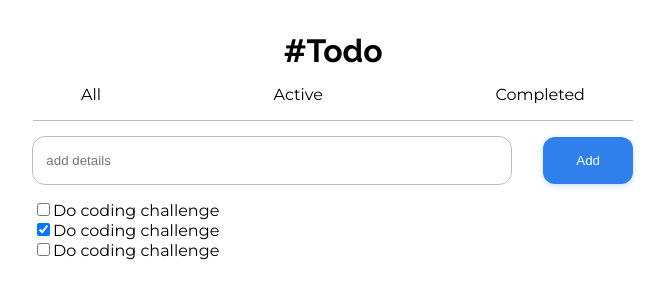
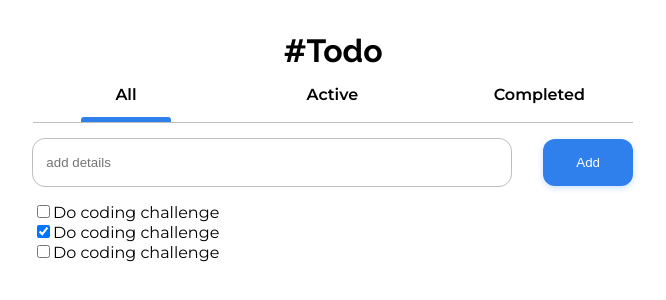
Before and after one commit to cacosted/react-tasks, a React (Vite) app: page / in a window 1280 px wide. Shown: the top 300 px of the page, without its empty margins (307-973 px from the left). Built offline with nearby package versions, Linux system fonts and the light colour scheme.

Commit message:
add active tab state with style

```diff
--- a/src/App.jsx
+++ b/src/App.jsx
@@ -25,11 +25,12 @@ const initialTaskList = [
 
 export const App = () => {
   const [taskList, setTaskList] = useState(initialTaskList)
+  const [activeTab, setActiveTab] = useState('All')
 
   return (
     <Container>
       <Title>#Todo</Title>
-      <TaskFilters />
+      <TaskFilters activeTab={activeTab} setActiveTab={setActiveTab} />
       <NewTaskBar setTaskList={setTaskList} />
       <TaskList>
         {
--- a/src/components/TaskFilters/index.jsx
+++ b/src/components/TaskFilters/index.jsx
@@ -1,11 +1,15 @@
-import { TaskBar } from './styles'
+import { TaskBar, TaskTab } from './styles'
 
-export const TaskFilters = () => {
+export const TaskFilters = ({ activeTab, setActiveTab }) => {
+  const handleClick = ({ target }) => {
+    const tabName = target.id
+    setActiveTab(tabName)
+  }
   return (
     <TaskBar>
-      <div>All</div>
-      <div>Active</div>
-      <div>Completed</div>
+      <TaskTab id='All' active={activeTab === 'All'} onClick={handleClick}>All</TaskTab>
+      <TaskTab id='Active' active={activeTab === 'Active'} onClick={handleClick}>Active</TaskTab>
+      <TaskTab id='Completed' active={activeTab === 'Completed'} onClick={handleClick}>Completed</TaskTab>
     </TaskBar>
   )
 }
--- a/src/components/TaskFilters/styles.js
+++ b/src/components/TaskFilters/styles.js
@@ -1,11 +1,34 @@
-import styled from 'styled-components'
-import { color } from '../../styles/styleConfig'
+import styled, { css } from 'styled-components'
+import { color, weight } from '../../styles/styleConfig'
+
+const activeState = css`
+  border-bottom: 2px solid ${color.main};
+
+  &::after {
+    content: '';
+    position: absolute;
+    bottom: 0;
+    right: 0;
+    width: 100%;
+    height: 3px;
+    background-color: ${color.main};
+    border-radius: 4px 4px 0px 0px;
+  }
+`
 
 export const TaskBar = styled.nav`
   display: flex;
   justify-content: space-between;
-  padding-block: 1em;
   padding-inline: 3em;
   text-align: center;
   border-bottom: 1px solid ${color.light};
 `
+
+export const TaskTab = styled.div`
+  position: relative;
+  min-width: 90px;
+  padding-block: 1em;
+  font-weight: ${weight.semiBold};
+  cursor: pointer;
+  ${props => props.active === true ? activeState : ''};
+`
```
